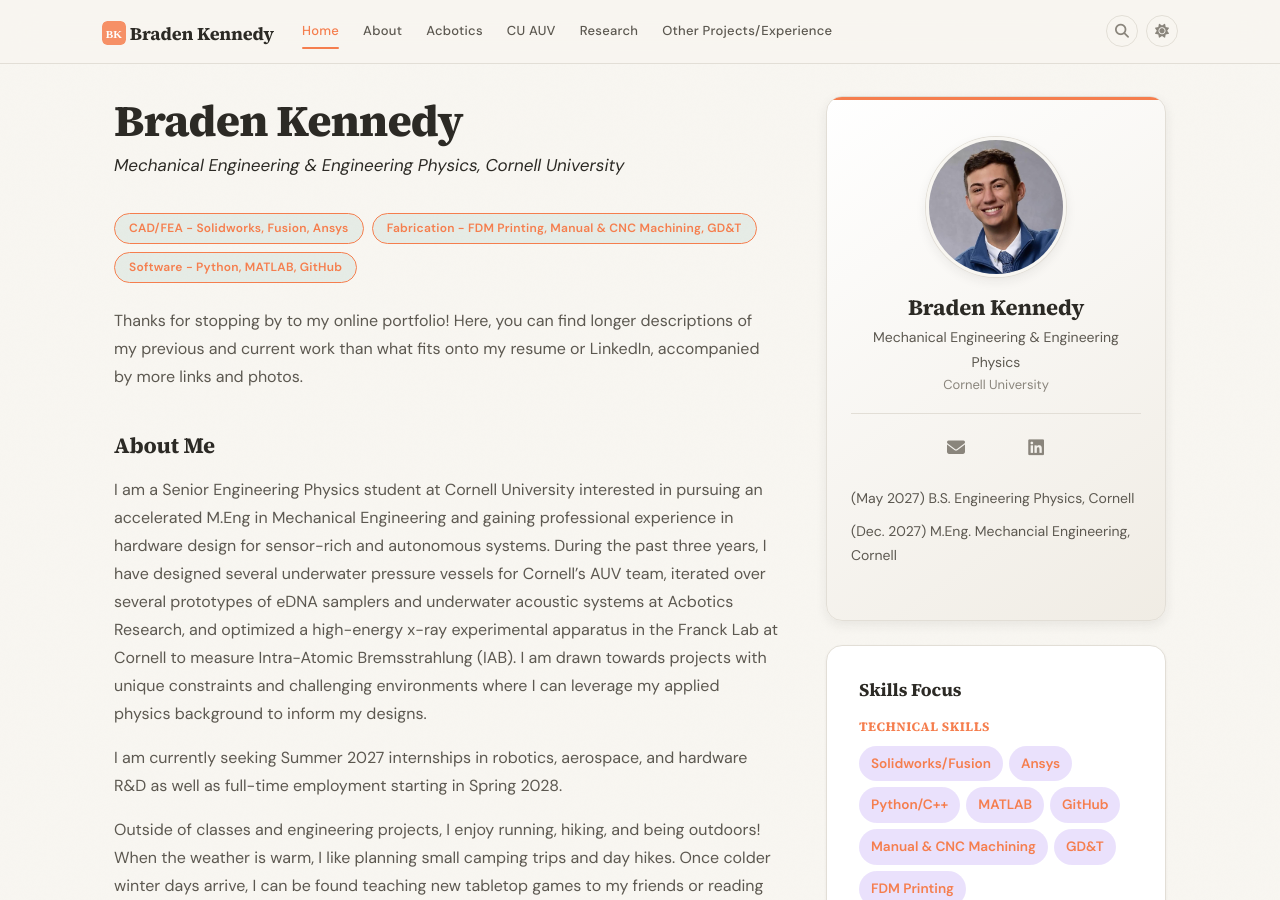
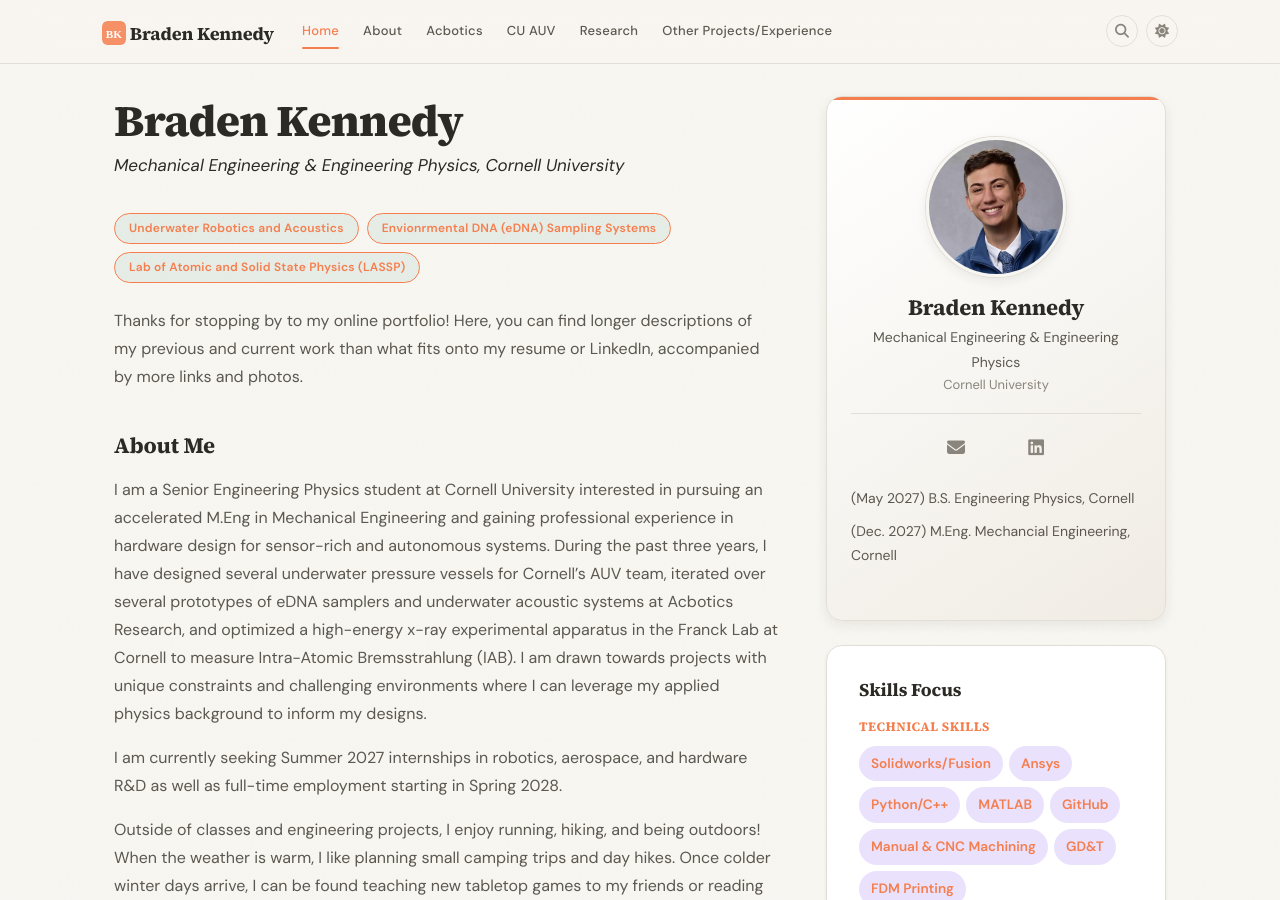
Before and after one commit to braden-kennedy/bkennedyportfolio, a Jekyll site: the page built from _pages/home.md, in a window 1280 px wide and 900 px high. Built offline with Jekyll 4.4.1, drawn with Linux system fonts in a browser that asks for light colours; a style sheet for code colours, icons or effects is not loaded.

Commit message:
Changed top tabs from skills to experience in home.md

```diff
--- a/_pages/home.md
+++ b/_pages/home.md
@@ -9,9 +9,9 @@ permalink: /
 <p class="home-hero-sub">{{ site.title }}, {{ site.institution }}</p>
 
 <div class="chip-container" markdown="0">
-<a href="{{ site.url }}{{ site.baseurl }}/research" class="chip">CAD/FEA - Solidworks, Fusion, Ansys</a>
-<a href="{{ site.url }}{{ site.baseurl }}/research" class="chip">Fabrication - FDM Printing, Manual & CNC Machining, GD&T</a>
-<a href="{{ site.url }}{{ site.baseurl }}/research" class="chip">Software - Python, MATLAB, GitHub</a>
+<a href="{{ site.url }}{{ site.baseurl }}/research" class="chip">Underwater Robotics and Acoustics</a>
+<a href="{{ site.url }}{{ site.baseurl }}/research" class="chip">Envionrmental DNA (eDNA) Sampling Systems</a>
+<a href="{{ site.url }}{{ site.baseurl }}/research" class="chip">Lab of Atomic and Solid State Physics (LASSP)</a>
 </div>
 
 Thanks for stopping by to my online portfolio! Here, you can find longer descriptions of my previous and current work than what fits onto my resume or LinkedIn, accompanied by more links and photos.
```
